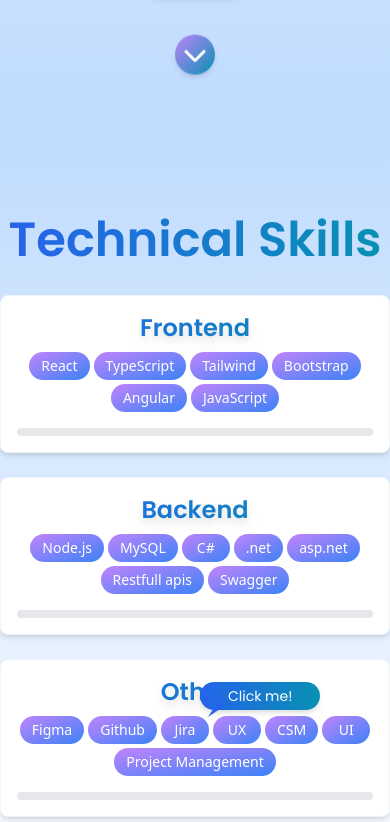
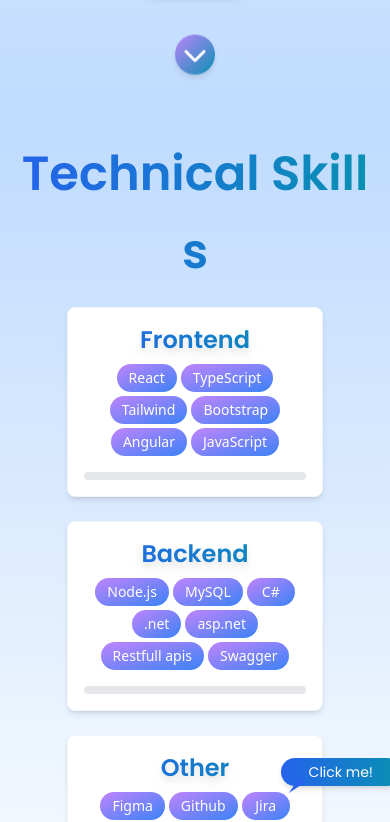
Before and after one commit to EHasselgren/Portfolio, a React (Vite) app in the folder my-portfolio/: page / in a window 390 px wide. Shown: the part 1569-2391 px from the top of the page. Built offline with nearby package versions, Linux system fonts and the light colour scheme; no server answers.

Commit message:
Made skills responsive

```diff
--- a/my-portfolio/src/components/skills/SkillsSection.tsx
+++ b/my-portfolio/src/components/skills/SkillsSection.tsx
@@ -13,7 +13,6 @@
 type SkillCategory = "Frontend" | "Backend" | "Other";
 type SkillsMapType = Map<SkillCategory, string[]>;
 
-// Define skills map as a constant outside component with proper typing
 const SKILLS_MAP: SkillsMapType = new Map([
   [
     "Frontend",
@@ -62,12 +61,12 @@
         <section
           ref={ref}
           className="min-h-screen flex items-center justify-center
-                    bg-gradient-to-b from-blue-200 to-white"
+                     bg-gradient-to-b from-blue-200 to-white"
         >
-          <Animation className="max-w-3xl w-full flex flex-col items-center">
+          <Animation className="w-full flex flex-col items-center px-4 sm:px-6 md:px-8 lg:px-0">
             <HeaderText title="Technical Skills" />
 
-            <div className="grid grid-cols-1 md:grid-cols-3 gap-6">
+            <div className="flex flex-col lg:flex-row gap-6 items-center lg:items-stretch">
               {Array.from(SKILLS_MAP).map(([category, skills], index) => (
                 <Animation
                   key={category}
@@ -76,6 +75,7 @@
                     totalItems: SKILLS_MAP.size,
                     delayBetween: 300,
                   }}
+                  className="w-[16rem]"
                 >
                   <SkillCard
                     title={category}
```
